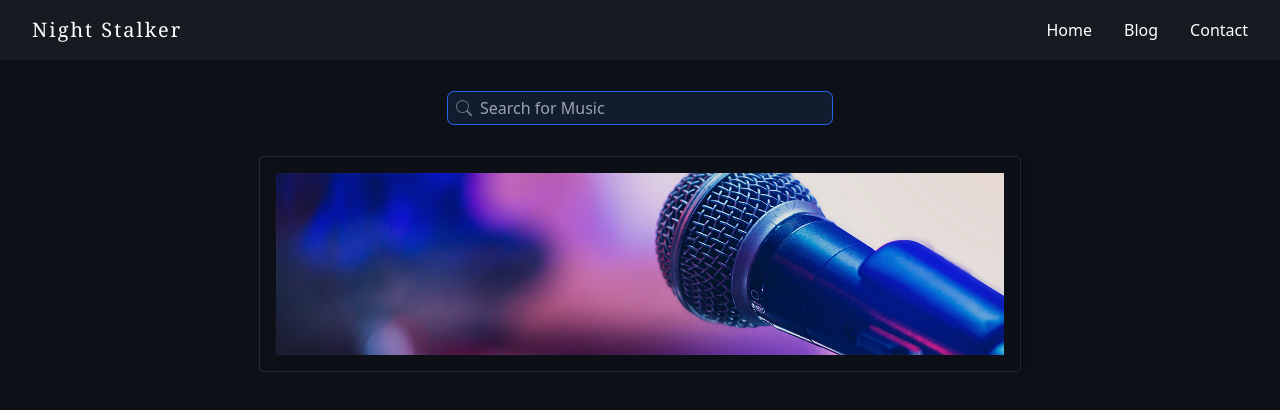
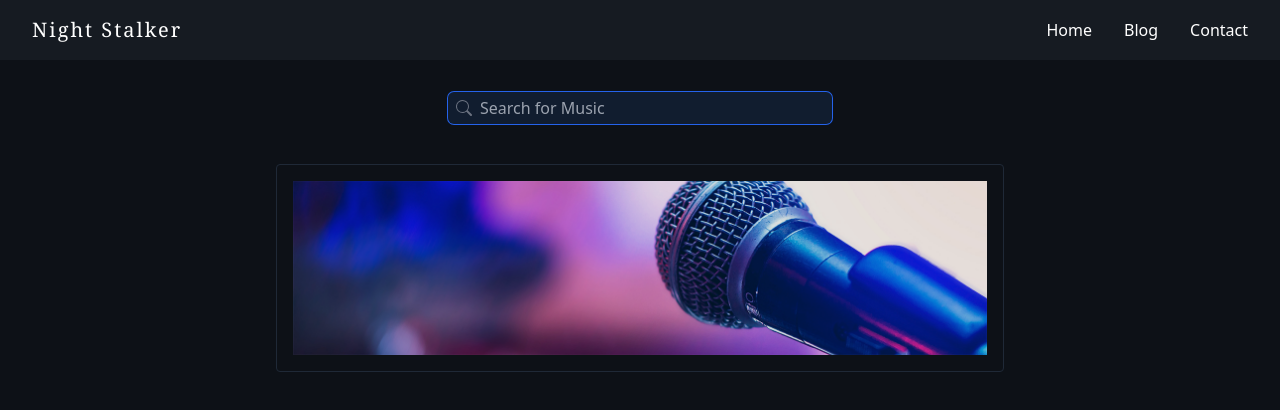
Before and after one commit to supervoid0/NightStalker-React, a React (Create React App) app: page / in a window 1280 px wide. Shown: the top 410 px of the page. Built offline with nearby package versions, Linux system fonts and the light colour scheme; no server answers.

Commit message:
responsive fix

```diff
--- a/src/componants/MainContent.js
+++ b/src/componants/MainContent.js
@@ -52,7 +52,7 @@ function MainContent() {
 
 
     return (
-        <div className="w-12/12 p-4">
+        <div className="w-12/12 p-4 bg-secondary">
             {/*Search*/}
             <div className="w-full flex justify-center my-4">
                 <div className="w-full sm:max-w-sm bg-sp bg-opacity-25 flex flex-row rounded-md ring-1 ring-blue-600">
--- a/src/componants/Midbanner.js
+++ b/src/componants/Midbanner.js
@@ -3,11 +3,11 @@ import banner from '../Assests/music-header.jpg'
 
 function Midbanner() {
     return (
-        <div className="w-full flex justify-center my-4">
-            <div className=" relative w-full lg:w-6/12 xl:w-7/12 2xl:w-6/12 sm:p-4 box-content sm:border border-gray-800 rounded">
-                <img className="object-cover" src={banner}/>
-                <div className="absolute w-full h-full bg-black bg-opacity-10 top-0 z-2">
-
+        <div className="w-full flex justify-center my-6">
+            <div className="w-full lg:w-6/12 xl:w-7/12 2xl:w-6/12 sm:p-4 sm:border border-gray-800 rounded">
+                <div className="relative">
+                    <img className="object-cover" src={banner}/>
+                    <div className="absolute w-full h-full bg-black bg-opacity-10 top-0 z-2"></div>
                 </div>
             </div>
 
--- a/src/componants/MusicPreview.js
+++ b/src/componants/MusicPreview.js
@@ -2,7 +2,7 @@ import React from 'react'
 
 function MusicPreview({MusicData}) {
     return (
-        <div className="w-full lg:w-6/12 xl:w-7/12 2xl:w-6/12 flex-shrink-0 overflow-y-auto max-h-440 sm:max-h-410 sm:mt-4 sm:border border-gray-800 sm:p-4 sm:box-content rounded" >
+        <div className="w-full lg:w-6/12 xl:w-7/12 2xl:w-6/12 flex-shrink-0 overflow-y-auto max-h-460 sm:max-h-440 sm:mt-4 sm:border border-gray-800 sm:p-4 rounded" >
             <div className="grid grid-cols-2 sm:grid-cols-3 lg:grid-cols-2 xl:grid-cols-3 gap-2 sm:gap-4 grid-flow-row">
                 {MusicData? MusicData.map((each)=>(<Cards data={each} key={each.id}/>)):<p>Loading..</p>}
             </div>
--- a/tailwind.config.js
+++ b/tailwind.config.js
@@ -8,17 +8,18 @@ module.exports = {
         '900': '900px'
       },
       height: {
-        '410': '410px',
-        '440': '440px',
-
         '500': '500px',
         '768': '768px',
         '900': '900px'
       },
 
       maxHeight: {
-        '410': '410px',
         '440': '440px',
+        '460': '460px',
+      },
+
+      fontSize: {
+        xm: ['0.65rem', '1rem'],
       }
     },
     backgroundColor: theme => ({
```
Also changed, not shown: 1 other file (tests, documents, lock files or other folders).
